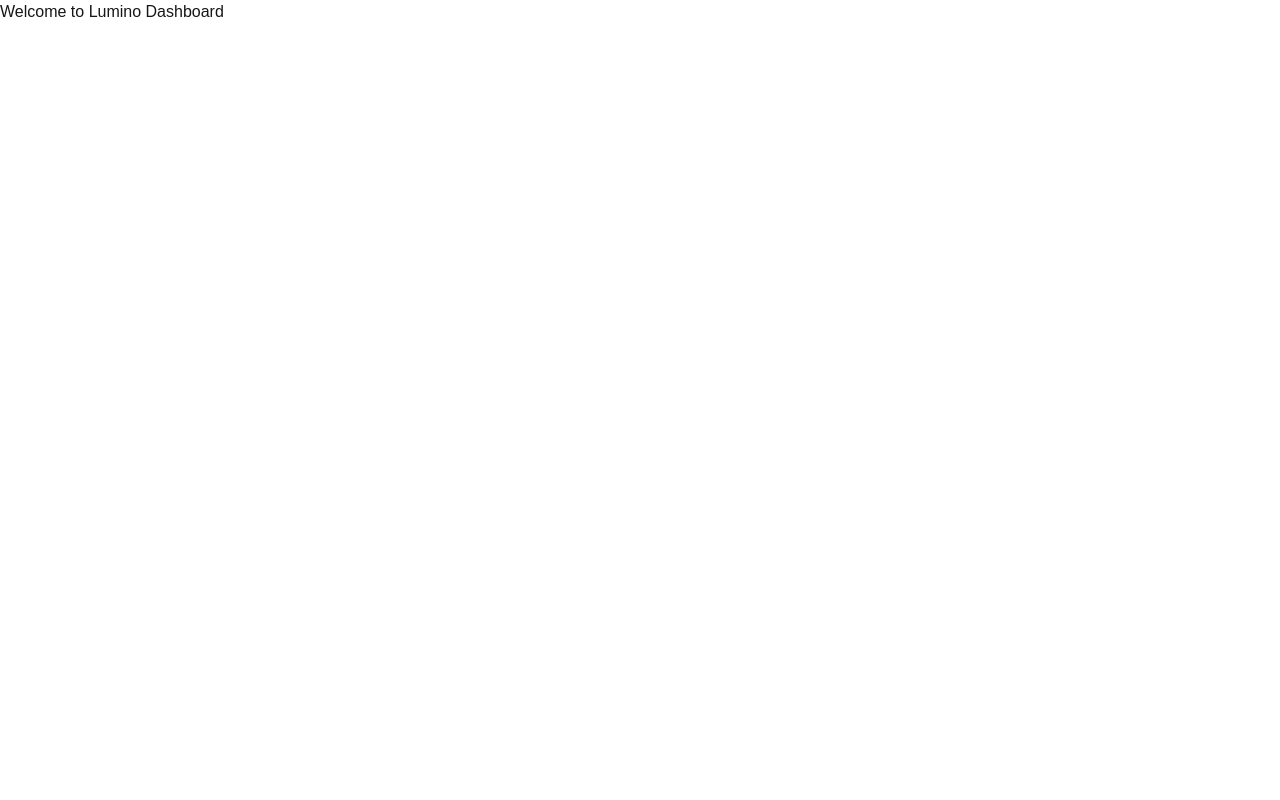
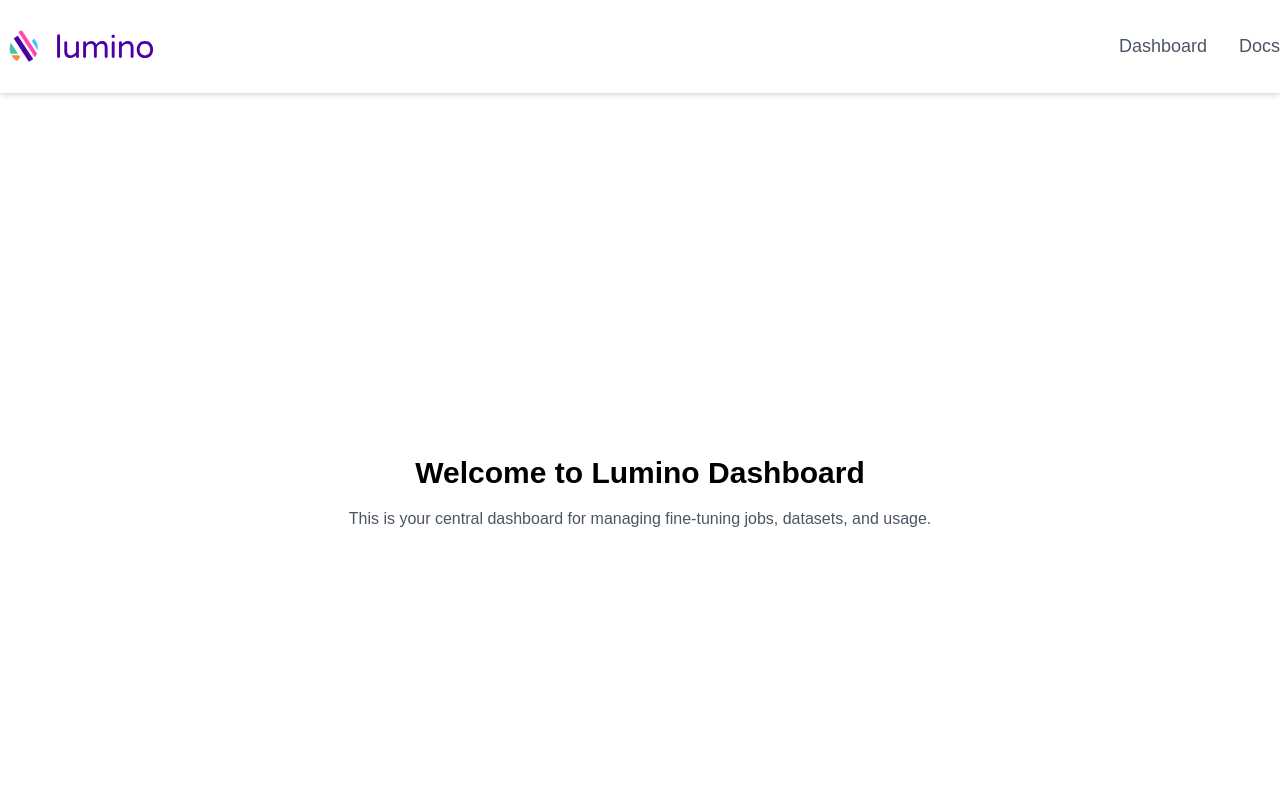
Before and after one commit to luminolabs/lumino-ui, a Next.js app: page / in a window 1280 px wide. Shown: the top 800 px of the page. Built offline with nearby package versions, Linux system fonts and the light colour scheme.

Commit message:
Add header & footer

```diff
--- /dev/null
+++ b/src/app/datasets/page.tsx
@@ -0,0 +1,8 @@
+export default function Datasets() {
+    return (
+      <div>
+        <h1 className="text-2xl font-bold">Datasets</h1>
+        {/* Add datasets content here */}
+      </div>
+    );
+  }
--- /dev/null
+++ b/src/app/fine-tuning/page.tsx
@@ -0,0 +1,8 @@
+export default function FineTuning() {
+    return (
+      <div>
+        <h1 className="text-2xl font-bold">Fine-tuning Jobs</h1>
+        {/* Add fine-tuning content here */}
+      </div>
+    );
+  }
--- a/src/app/globals.css
+++ b/src/app/globals.css
@@ -3,25 +3,35 @@
 @tailwind utilities;
 
 :root {
-  --background: #ffffff;
-  --foreground: #171717;
+  --background: #ffffff; /* White background */
+  --foreground: #171717; /* Default text color */
 }
 
 @media (prefers-color-scheme: dark) {
   :root {
-    --background: #0a0a0a;
-    --foreground: #ededed;
+    --background: #0a0a0a; /* Dark background for dark mode */
+    --foreground: #ededed; /* Light text color for dark mode */
   }
 }
 
 body {
   color: var(--foreground);
-  background: var(--background);
+  background: #ffffff; /* Uses the variable for background */
   font-family: Arial, Helvetica, sans-serif;
+  margin: 0;
+  padding: 0;
 }
 
 @layer utilities {
   .text-balance {
     text-wrap: balance;
   }
+
+  .header-shadow {
+    box-shadow: 0 4px 6px -1px rgba(0, 0, 0, 0.1);
+  }
+
+  .footer-border {
+    border-top: 1px solid var(--foreground);
+  }
 }
--- a/src/app/layout.tsx
+++ b/src/app/layout.tsx
@@ -1,35 +1,30 @@
-import type { Metadata } from "next";
-import localFont from "next/font/local";
-import "./globals.css";
+// src/app/layout.tsx
+import './globals.css';
+import { ReactNode } from 'react';
+import Header from '../components/Header';
+import Footer from '../components/Footer';
 
-const geistSans = localFont({
-  src: "./fonts/GeistVF.woff",
-  variable: "--font-geist-sans",
-  weight: "100 900",
-});
-const geistMono = localFont({
-  src: "./fonts/GeistMonoVF.woff",
-  variable: "--font-geist-mono",
-  weight: "100 900",
-});
-
-export const metadata: Metadata = {
-  title: "Lumino Dashboard",
-  description: "This is a home page",
+export const metadata = {
+  title: 'Lumino Dashboard',
+  description: 'A dashboard for managing fine-tuning jobs and datasets',
 };
 
-export default function RootLayout({
-  children,
-}: Readonly<{
-  children: React.ReactNode;
-}>) {
+type LayoutProps = {
+  children: ReactNode;
+};
+
+const RootLayout = ({ children }: LayoutProps) => {
   return (
     <html lang="en">
-      <body
-        className={`${geistSans.variable} ${geistMono.variable} antialiased`}
-      >
-        {children}
+      <body className="min-h-screen flex flex-col">
+        <Header />
+        <main className="flex-grow flex items-center justify-center">
+          {children}
+        </main>
+        <Footer />
       </body>
     </html>
   );
-}
+};
+
+export default RootLayout;
--- a/src/app/page.tsx
+++ b/src/app/page.tsx
@@ -1,9 +1,12 @@
-import Image from "next/image";
+// src/app/page.tsx (if you're using App Router)
 
 export default function Home() {
   return (
-      <main className="flex flex-col gap-8 row-start-2 items-center sm:items-start">
-        <h1>Welcome to Lumino Dashboard</h1>
-      </main>
+    <main className="flex flex-col items-center justify-center min-h-screen text-black">
+      <h1 className="text-3xl font-bold">Welcome to Lumino Dashboard</h1>
+      <p className="mt-4 text-gray-600">
+        This is your central dashboard for managing fine-tuning jobs, datasets, and usage.
+      </p>
+    </main>
   );
 }
--- /dev/null
+++ b/src/app/usage/page.tsx
@@ -0,0 +1,8 @@
+export default function Usage() {
+    return (
+      <div>
+        <h1 className="text-2xl font-bold">Usage</h1>
+        {/* Add usage content here */}
+      </div>
+    );
+  }
--- /dev/null
+++ b/src/components/Footer.tsx
@@ -0,0 +1,12 @@
+// src/components/Footer.tsx
+const Footer = () => {
+    return (
+      <footer className="bg-gray-100 py-4 mt-8">
+        <div className="container mx-auto text-center text-sm text-gray-500">
+          &copy; 2024 Lumino. All rights reserved.
+        </div>
+      </footer>
+    );
+  };
+
+  export default Footer;
--- /dev/null
+++ b/src/components/Header.tsx
@@ -0,0 +1,31 @@
+import Link from 'next/link';
+import Image from 'next/image';
+import logo from '../../public/logo.svg'; // Assuming the logo is in .png format
+
+const Header = () => {
+  return (
+    <header className="bg-white shadow-md py-6"> {/* Increased padding to make the header larger */}
+      <div className="container mx-auto flex justify-between items-center">
+        <Link href="/">
+          <Image
+            src={logo}
+            alt="Lumino Logo"
+            width={160}         // Increase the logo size if needed
+            height={50}         // Adjust the height accordingly
+            priority
+          />
+        </Link>
+        <nav className="flex space-x-8"> {/* Adjust space between links */}
+          <Link href="/dashboard" className="text-gray-600 hover:text-purple-600 text-lg"> {/* Increase text size */}
+            Dashboard
+          </Link>
+          <Link href="/docs" className="text-gray-600 hover:text-purple-600 text-lg"> {/* Increase text size */}
+            Docs
+          </Link>
+        </nav>
+      </div>
+    </header>
+  );
+};
+
+export default Header;
```
Also changed, not shown: public/logo.svg (added), 1 other file (tests, documents, lock files or other folders).
